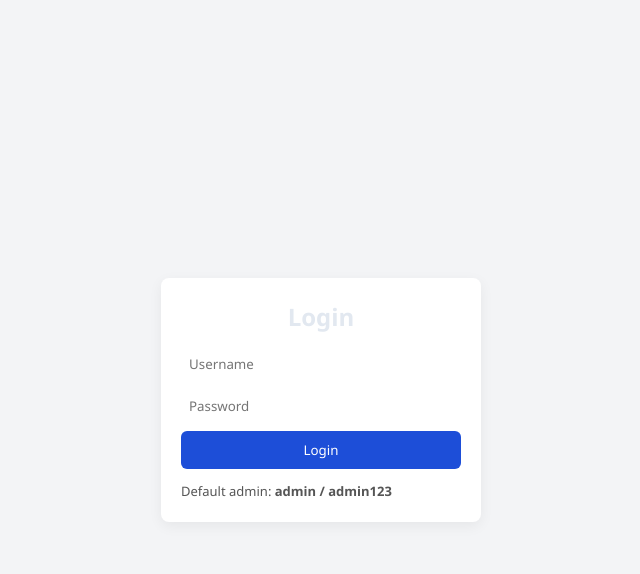
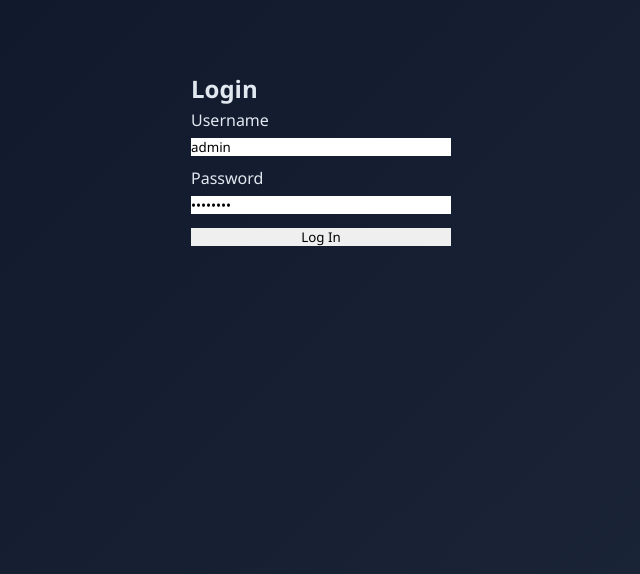
Before and after one commit to harshpandeyz/Intelligent-Mob-Surveillance-System, a React app in the folder frontend/: page / in a window 1280 px wide. Shown: the top 574 px of the page, without its empty margins (319-959 px from the left). Built offline with nearby package versions, Linux system fonts and the light colour scheme; no server answers; the HTML template or start-up script is replaced by a standard one.

Commit message:
feat(file): add frontend/src/pages/login.jsx

```diff
--- a/frontend/src/pages/login.jsx
+++ b/frontend/src/pages/login.jsx
@@ -1,44 +1,62 @@
-// frontend/src/pages/Login.jsx
+// src/pages/Login.jsx
 import React, { useState } from "react";
 import axios from "axios";
+import { useNavigate } from "react-router-dom";
+
+const API_URL = import.meta.env.VITE_API_URL || "http://127.0.0.1:8000";
 
 export default function Login() {
-  const [username, setUsername] = useState("");
-  const [password, setPassword] = useState("");
+  const navigate = useNavigate();
+  const [username, setUsername] = useState("admin");
+  const [password, setPassword] = useState("admin123");
   const [error, setError] = useState("");
 
   const handleLogin = async (e) => {
     e.preventDefault();
     setError("");
+
     try {
-      // OAuth2-compatible form data (backend expects form)
-      const params = new URLSearchParams();
-      params.append("username", username);
-      params.append("password", password);
+      const form = new URLSearchParams();
+      form.append("username", username);
+      form.append("password", password);
+      form.append("grant_type", "password");
 
-      const res = await axios.post("http://127.0.0.1:8000/login", params, {
-        headers: { "Content-Type": "application/x-www-form-urlencoded" }
-      });
+      const res = await axios.post(`${API_URL}/login`, form);
+      const token = res.data.access_token;
+      localStorage.setItem("token", token);
 
-      // Save token
-      localStorage.setItem("token", res.data.access_token);
-      // Navigate to dashboard
-      window.location.href = "/dashboard";
+      navigate("/dashboard"); // redirect to home or dashboard
     } catch (err) {
-      console.error("Login error:", err?.response?.data || err.message);
-      setError("Invalid credentials or server error");
+      console.error("Login failed:", err);
+      setError(err.response?.data?.detail || "Login error");
     }
   };
 
   return (
-    <div style={{display:"flex",height:"100vh",alignItems:"center",justifyContent:"center",background:"#f3f4f6"}}>
-      <form onSubmit={handleLogin} style={{width:320,background:"#fff",padding:20,borderRadius:8,boxShadow:"0 4px 14px rgba(0,0,0,0.06)"}}>
-        <h2 style={{marginBottom:10,textAlign:"center"}}>Login</h2>
-        <input value={username} onChange={e=>setUsername(e.target.value)} placeholder="Username" style={{width:"100%",padding:8,marginBottom:8}} />
-        <input value={password} onChange={e=>setPassword(e.target.value)} placeholder="Password" type="password" style={{width:"100%",padding:8,marginBottom:8}} />
-        {error && <div style={{color:"red",marginBottom:8}}>{error}</div>}
-        <button type="submit" style={{width:"100%",padding:10,background:"#1d4ed8",color:"#fff",border:0,borderRadius:6}}>Login</button>
-        <p style={{marginTop:12,fontSize:13,color:"#555"}}>Default admin: <b>admin / admin123</b></p>
+    <div style={{ padding: 20, maxWidth: 300, margin: "50px auto" }}>
+      <h2>Login</h2>
+      <form onSubmit={handleLogin}>
+        <div>
+          <label>Username</label>
+          <input
+            value={username}
+            onChange={(e) => setUsername(e.target.value)}
+            style={{ width: "100%", marginBottom: 10 }}
+          />
+        </div>
+        <div>
+          <label>Password</label>
+          <input
+            type="password"
+            value={password}
+            onChange={(e) => setPassword(e.target.value)}
+            style={{ width: "100%", marginBottom: 10 }}
+          />
+        </div>
+        <button type="submit" style={{ width: "100%" }}>
+          Log In
+        </button>
+        {error && <p style={{ color: "red" }}>{error}</p>}
       </form>
     </div>
   );
```
